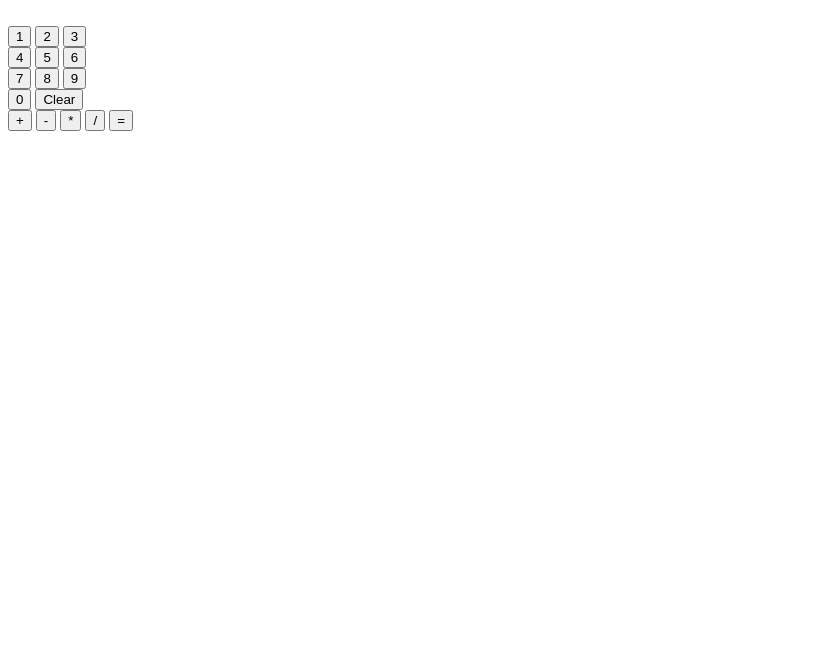
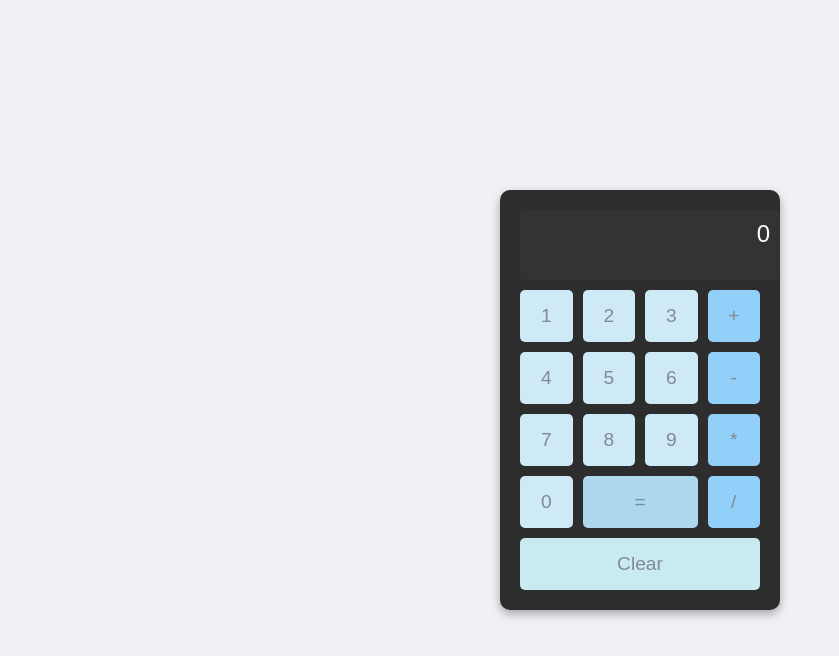
Before and after one commit to harveengrewalll/Tutorial-6, a plain HTML site: page index.html in a window 1280 px wide. Shown: the whole page, without its empty margins (0-839 px from the left). Drawn offline with Linux system fonts and the light colour scheme.

Commit message:
Completed assignment + updated calculator display

```diff
--- a/index.html
+++ b/index.html
@@ -1,32 +1,125 @@
-<html>
+<!DOCTYPE html>
+<html lang="en">
 <head>
-    <title>Tutorial 5</title>
+    <meta charset="UTF-8">
+    <meta name="viewport" content="width=device-width, initial-scale=1.0">
+    <title>Calculator</title>
+    <style>
+        body {
+            display: flex;
+            align-items: center;
+            justify-content: center;
+            height: 100vh;
+            background-color: #f0f0f5;
+            font-family: Arial, sans-serif;
+            margin: 0;
+        }
+
+        .calculator {
+            width: 240px;
+            background-color: #2d2d2d;
+            border-radius: 10px;
+            box-shadow: 0 4px 10px rgba(0, 0, 0, 0.3);
+            padding: 20px;
+            color: #fff;
+        }
+
+        #display {
+            display: block;
+            width: 100%;
+            height: 50px;
+            font-size: 1.5em;
+            background-color: #333;
+            color: #fff;
+            text-align: right;
+            padding: 10px;
+            margin-bottom: 10px;
+            border: none;
+            border-radius: 5px;
+        }
+
+        .buttons {
+            display: grid;
+            grid-template-columns: repeat(4, 1fr);
+            gap: 10px;
+        }
+
+        .button {
+            width: 100%;
+            padding: 15px;
+            font-size: 1.2em;
+            background-color: #CEEAF7;
+            color: #828A95;
+            border: none;
+            border-radius: 5px;
+            cursor: pointer;
+            transition: background-color 0.2s ease;
+        }
+
+        .button.digit:hover {
+            background-color: #81d1f6;
+            color: #828A95;
+        }
+
+        .button.operation {
+            background-color: #92d0f9;
+            color: #828A95;
+        }
+
+        .button.operation:hover {
+            background-color: #3891eb;
+            color: #ffffff;
+        }
+
+        .button#btnClear {
+            grid-column: span 4;
+            background-color: #C7EBF0;
+            color: #828A95;
+        }
+
+        .button#btnClear:hover {
+            background-color: #a6e9f2;
+            color: #828A95;
+        }
+
+        .button#btnEqual {
+            grid-column: span 2;
+            background-color: #ACD7EC;
+            color: #828A95;
+        }
+
+        .button#btnEqual:hover {
+            background-color: #5dbbeb;
+            color: #fff;
+        }
+    </style>
 </head>
 <body>
-    <label id='display'></label>
-    <br/>
-    <button id='btn1' class="digit">1</button>
-    <button id='btn2' class="digit">2</button>
-    <button id='btn3' class="digit">3</button>
-    <br/>
-    <button id='btn4' class="digit">4</button>
-    <button id='btn5' class="digit">5</button>
-    <button id='btn6' class="digit">6</button>
-    <br/>
-    <button id='btn7' class="digit">7</button>
-    <button id='btn8' class="digit">8</button>
-    <button id='btn9' class="digit">9</button>
-    <br/>
-    <button id='btn0' class="digit">0</button>
-    <button id='btnClear'>Clear</button>
-    <br/>
-    <button id='btnAdd' class="operation">+</button>
-    <button id='btn2Sub' class="operation">-</button>
-    <button id='btnMult' class="operation">*</button>
-    <button id='btnDiv' class="operation">/</button>
-    <button id='btnEqual'>=</button>
-    <br/>
+    <div class="calculator">
+        <label id="display">0</label>
+        <div class="buttons">
+            <button id="btn1" class="button digit">1</button>
+            <button id="btn2" class="button digit">2</button>
+            <button id="btn3" class="button digit">3</button>
+            <button id="btnAdd" class="button operation">+</button>
 
-    <script src='script.js'></script>
+            <button id="btn4" class="button digit">4</button>
+            <button id="btn5" class="button digit">5</button>
+            <button id="btn6" class="button digit">6</button>
+            <button id="btn2Sub" class="button operation">-</button>
+
+            <button id="btn7" class="button digit">7</button>
+            <button id="btn8" class="button digit">8</button>
+            <button id="btn9" class="button digit">9</button>
+            <button id="btnMult" class="button operation">*</button>
+
+            <button id="btn0" class="button digit">0</button>
+            <button id="btnEqual" class="button">=</button>
+            <button id="btnDiv" class="button operation">/</button>
+            <button id="btnClear" class="button">Clear</button>
+        </div>
+    </div>
+
+    <script src="script.js"></script>
 </body>
 </html>
--- a/script.js
+++ b/script.js
@@ -1,33 +1,96 @@
 // use DOM queries to get access to the DOM elements that you need
+const display = document.getElementById('display');
+const digitButtons = document.querySelectorAll('.digit');
+const operationButtons = document.querySelectorAll('.operation');
+const clearButton = document.getElementById('btnClear');
+const equalButton = document.getElementById('btnEqual');
 
 // link the displayDigit function to the click event of the digit buttons
+digitButtons.forEach(button => {
 
+    button.addEventListener('click', displayDigit);
+});
 
-//link the operationClicked function to the click even of the operation buttons
+//link the operationClicked function to the click event of the operation buttons
+operationButtons.forEach(button => {
+    button.addEventListener('click', operationClicked)
+});
 
+equalButton.addEventListener('click', equalClicked);
 
 // Define the displayDigit function to be added as an event listener to the buttons representing the
 // digits so that when the button is clicked the digit it represents would be concatenated
 // to the contents of the display label
-function displayDigit
+function displayDigit(event) {
+    if (calculationDone) {
+        display.innerText = '';
+        calculationDone = false;
+    }
+    const digit = event.target.innerText;
+    if (display.innerText === '0' || display.innerText === '') {
+        display.innerText = digit; // Replace "0" or empty with the new digit
+    } else {
+        display.innerText += digit; // Append the digit
+    }
+}
 
 // set the click event of the clear button
 // to an anonymous function that clears the text of the display lable
-
+clearButton.addEventListener('click', () => {
+    display.innerText = '';
+    firstValue = null;
+    secondValue = null;
+    operation = null;
+});
 
 let firstValue, secondValue, operation;
+let calculationDone = false;
 
 //Define the operationClicked function to handle the click event of the operation buttons
 //The function body should include the following steps:
     //Convert the value in the display label into a number and store it in the variable firstValue
     //Store the text of the clicked button in the variable 'operation' for latter reference
     //Clear the display lable to allow the user to enter the second value
-function operationClicked
 
+function operationClicked(event) {
+    firstValue = parseFloat(display.innerText);
+    operation = event.target.innerText;
+    display.innerText = ''
+}
 
 //Define the equalClicked function to handlet the click event of the equal button with the following steps
     //Convert the value in the display label to a number and store it in the variable secondValue
     // based on the value stored in the operation apply the corresponding operator on the first and second values
     // and display the result in the display label.
 
-function equalClicked()
+function equalClicked() {
+    secondValue = parseFloat(display.innerText);
+    let result;
+    switch (operation) {
+        case '+':
+            result = firstValue + secondValue;
+            break;
+
+        case '-':
+            result = firstValue - secondValue;
+            break;
+
+        case '*':
+            result = firstValue * secondValue;
+            break;
+
+        case '/':
+            result = firstValue / secondValue;
+            break;
+
+        default:
+            result = 'Error';
+            break;
+    }
+
+    display.innerText = result;
+    firstValue = result;
+    secondValue = null;
+    operation = null;
+    calculationDone = true;
+}
```
